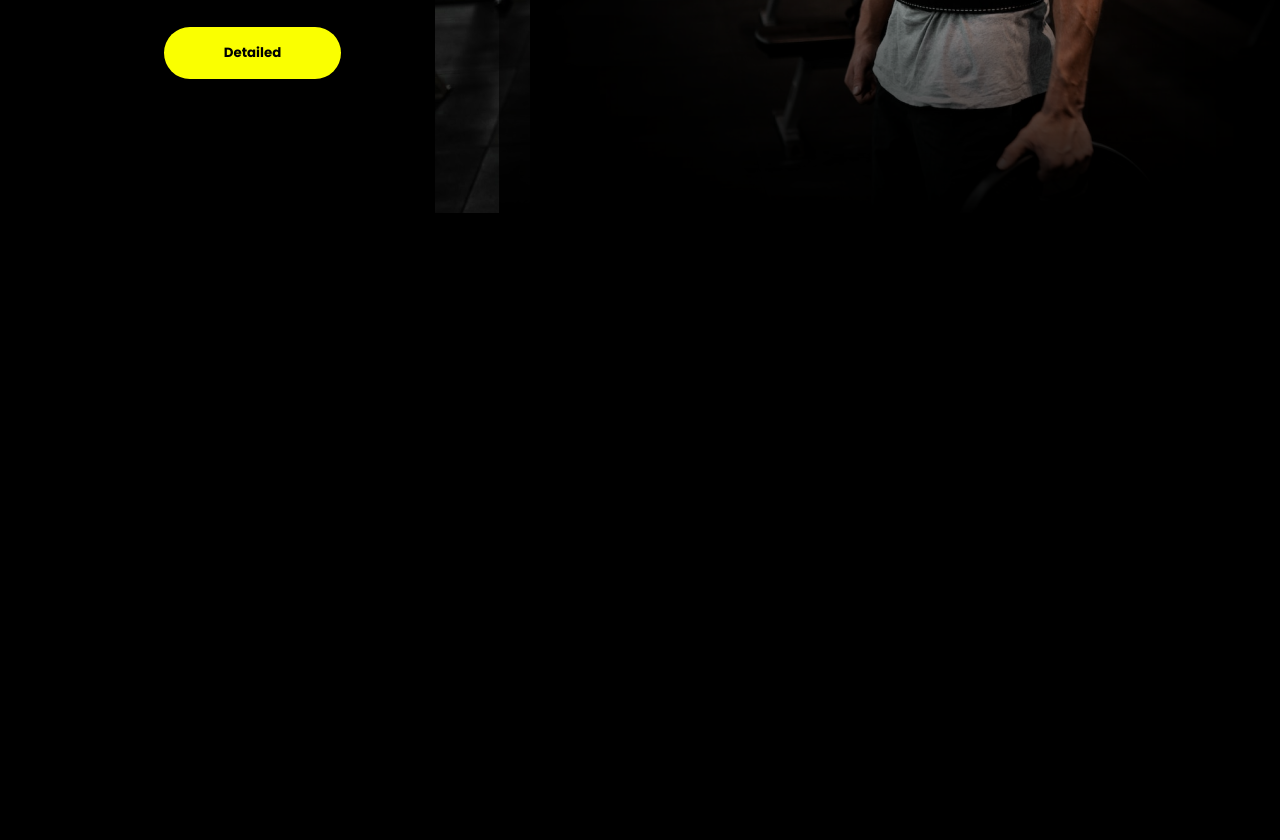
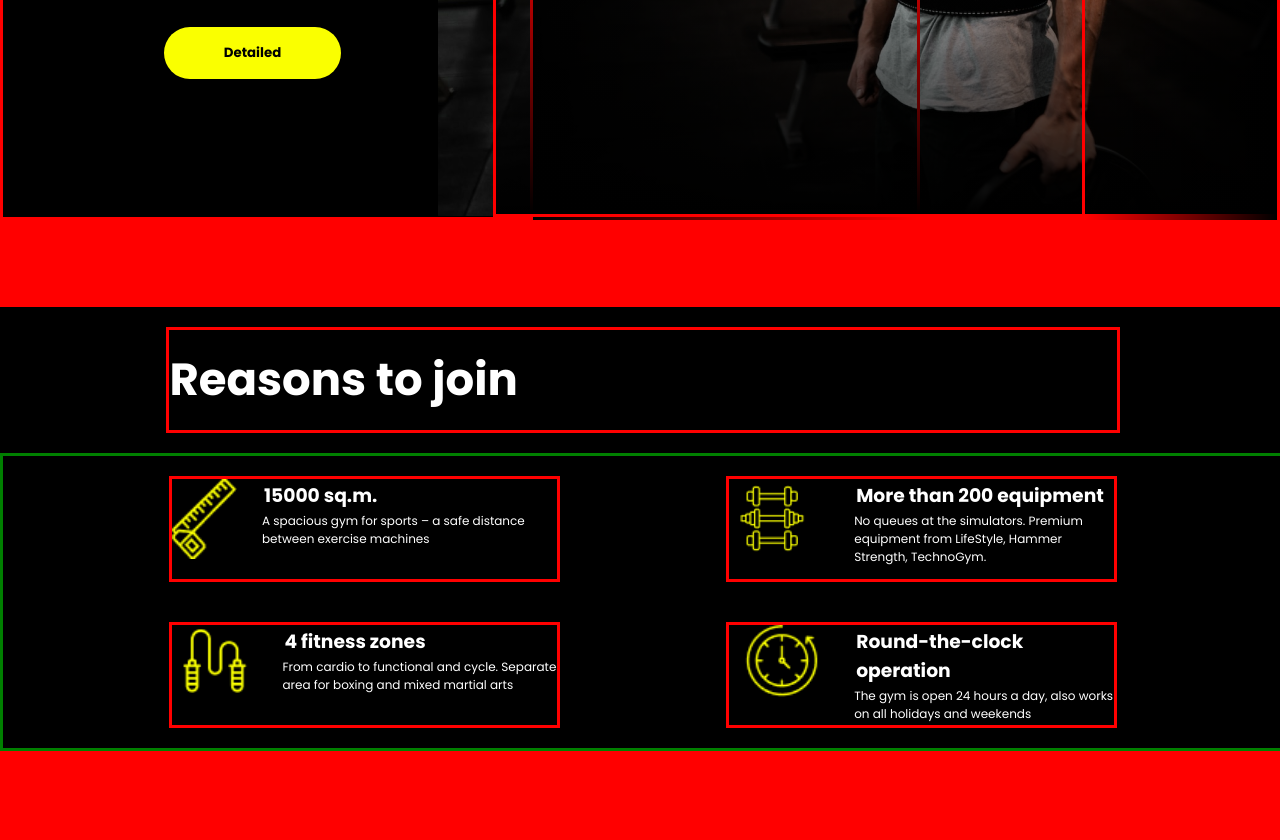
Before and after one commit to Himu404/GYM-Website-Template, a plain HTML site: page index..html in a window 1280 px wide. Shown: the part 583-1423 px from the top of the page. Before the commit the page ends 804 px from the top, so only its background shows below. Drawn offline with Linux system fonts and the light colour scheme; a web font is replaced by a local one.

Commit message:
2nd page

```diff
--- a/index..html
+++ b/index..html
@@ -9,6 +9,7 @@
 </head>
 
 <body>
+    <div class="home">
         <header>
             <div class="head">
                 <div class="logo"> <span>GYM</span><span>24</span></div>
@@ -31,11 +32,46 @@
                 <div>Free trial session with a trainer</div>
                 <button>Detailed</button>
             </div>
+        </section>
+    </div>
 
+    <div class="gap"></div>
+
+    <section>
+        <div class="kl kl1">
+            <h1>Reasons to join</h1>
+        </div>
+        <div class="reason">
+
+            <div class="kl kl3"><img height="80" src="assets/icon_line.png" alt="">
+                <div>
+                    <h3>15000 sq.m.</h3>
+                    <p>A spacious gym for sports – a safe distance between exercise machines</p>
+                </div>
+            </div>
+            <div class="kl kl3"><img height="100" src="assets/icon_ eqipment.png" alt="">
+                <div>
+                    <h3>More than 200 equipment</h3>
+                    <p>No queues at the simulators. Premium equipment from LifeStyle, Hammer Strength, TechnoGym.</p>
+                </div>
+            </div>
+            <div class="kl kl3"><img height="85" src="assets/icon_ fitness zones.png" alt="">
+                <div>
+                    <h3>4 fitness zones</h3>
+                    <p>From cardio to functional and cycle. Separate area for boxing and mixed martial arts</p>
+                </div>
+            </div>
+            <div class="kl kl3"><img height="100" src="assets/icon_time.png" alt="">
+                <div>
+                    <h3>Round-the-clock operation</h3>
+                    <p>The gym is open 24 hours a day, also works on all holidays and weekends</p>
+                </div>
+            </div>
+        </div>
     </section>
     <div class="gap"></div>
-    <div>hisdsdfsafdf</div>
-    divfsfdsfs
+
+
 </body>
 
 </html>
--- a/style.css
+++ b/style.css
@@ -9,8 +9,13 @@
 
 }
 
+:root {
+    --border: 3px solid red;
+}
+
 body {
     background-color: black;
+    font-family: "Poppins", sans-serif;
 
 }
 
@@ -27,13 +32,15 @@ body {
     width: 100%;
     object-fit: none;
     object-position: 140%;
+    border: var(--border);
 
 }
 
 .box {
     height: 60vh;
     width: 100px;
-    position: fixed;
+    position: absolute;
+    border: var(--border);
 }
 
 .box1 {
@@ -67,7 +74,8 @@ body {
     padding-top: 10px;
     position: absolute;
     background-color: transparent;
-    z-index: 10;
+    z-index: 3;
+    border: var(--border);
 
 }
 
@@ -103,10 +111,11 @@ ul li {
     position: absolute;
     object-fit: cover;
     right: 35%;
-    bottom:150px;
+    bottom: 150px;
     font-size: 64px;
 }
-.dit button{
+
+.dit button {
     font-family: "Poppins", sans-serif;
     font-weight: bolder;
     background-color: #FAFF00;
@@ -117,10 +126,56 @@ ul li {
     color: black;
     cursor: pointer;
 }
-.gap{
-    position: fixed; /* Use fixed positioning */
-    bottom: 100vw; /* Position at the bottom of the viewport */
+
+.gap {
     width: 100vw;
-    height: 20vw;
+    height: 7vw;
     background-color: red;
+
 }
+
+.home {
+    min-height: 100vh;
+}
+
+.reason {
+    width: 100vw;
+    display: grid;
+    grid-template-columns: 1fr 1fr;
+    column-gap: 13vw;
+    align-items: center;
+    border: solid green;
+}
+
+.kl {
+    height: 100px;
+    border: var(--border);
+    display: flex;
+    margin: 20px 0;
+}
+
+.kl:nth-child(odd) {
+    margin-left: 13vw;
+}
+.kl:nth-child(even) {
+    margin-right: 13vw;
+}
+
+.kl1 {font-family: "Poppins", sans-serif;
+    font-size: 30px;
+    width: 74vw;
+    align-items: center;
+}
+.kl1 h1{
+    font-weight: bolder;
+}
+.kl3 div {
+    margin-left: 25px;
+}
+.kl3 h3 {
+    padding: 2px;
+    font-weight: bolder;
+}
+.kl3 p {
+font-size: 12px;
+}
```
Also changed, not shown: assets/icon_ eqipment.png (added), assets/icon_ fitness zones.png (added), assets/icon_line.png (added), assets/icon_time.png (added), 1 other file. Lines whose indentation alone changed are shown as unchanged.
